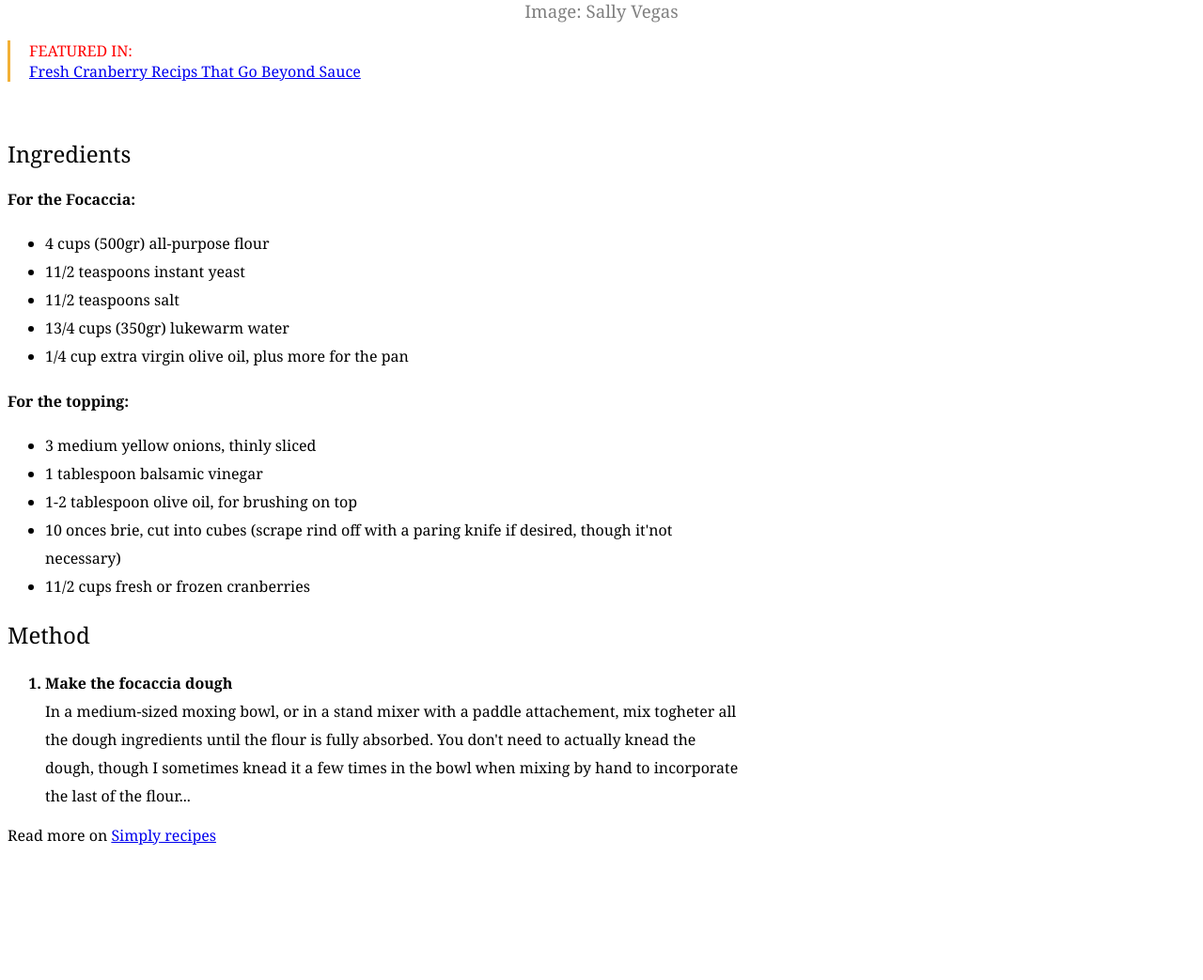
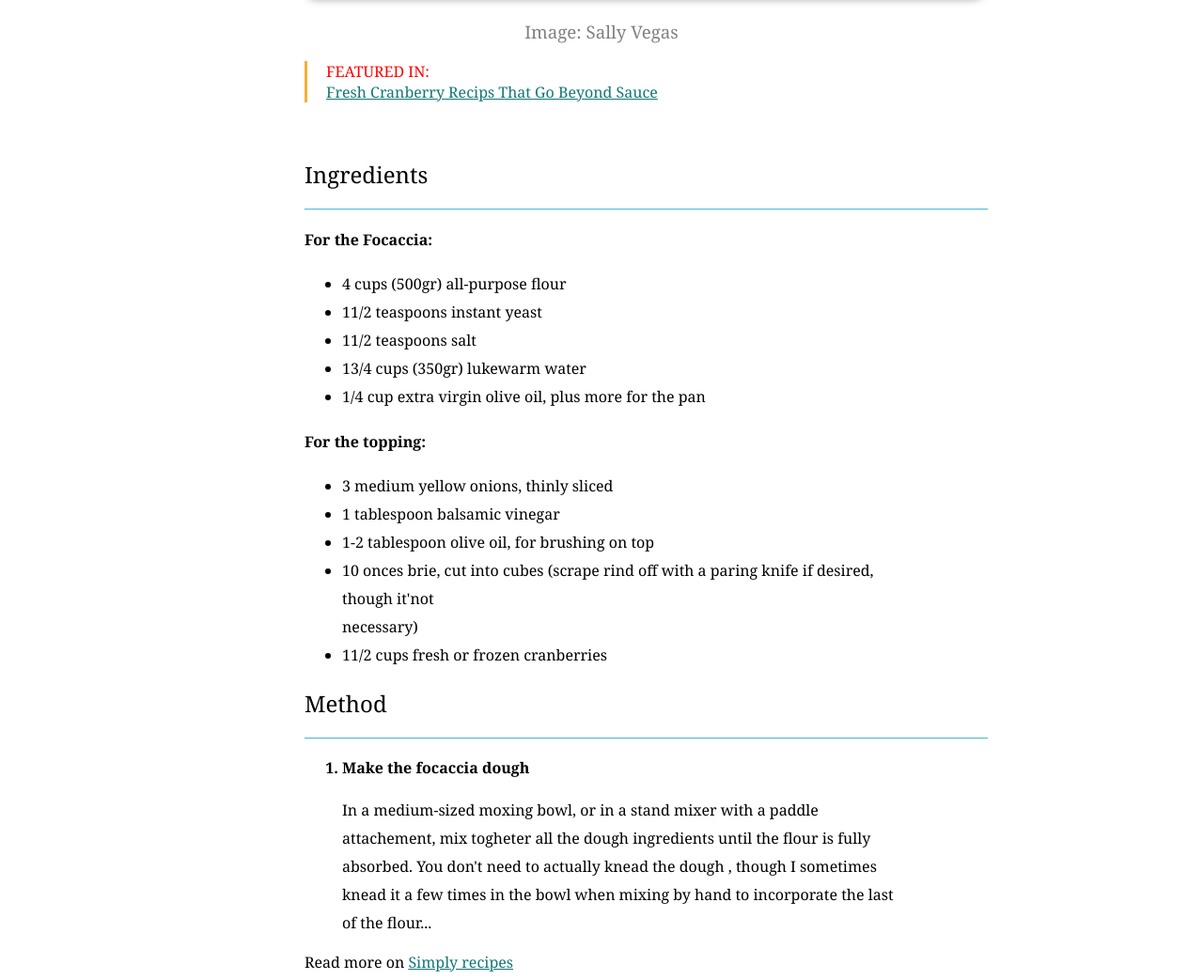
Before and after one commit to Giacomomijkc/epicode-esercizio2, a plain HTML site: page index.html in a window 1280 px wide. Shown: the part 888-1931 px from the top of the page at 94% size. Before the commit the page ends 1796 px from the top, so only its background shows below. Drawn offline with Linux system fonts and the light colour scheme.

Commit message:
Fixed html

```diff
--- a/index.html
+++ b/index.html
@@ -8,15 +8,18 @@
     <title>Mockup</title>
 </head>
 <body>
+    <div class="content">
         <header id="header">
         <img id="logo" src="./logo.png" />
         </header>
+    </div>
     <div id="banner-head">
         <h4 id="title-banner"><span style="font-weight: lighter;" > Part of </span>A SIMPLY FABULOUS THANKSGIVING</h4>
     </div>
+    <div class="content">
             <h1 id="main-title">Focaccia with Caramelized Onions,<br> Cranberries and Brie</h1>
             <p id="paragrafo">Wow your taste buds with this festive focaccia appetizer topped with
-        sweet caramelized onions, tart<br> cranberries and creamy brie. It will become
+            sweet caramelized onions, tart cranberries and creamy brie. It will become
             your new favorite holiday starter"
             </p>
         <div class="image-section">
@@ -25,13 +28,15 @@
         </div>
         <div id="banner-featured">
             <p id="featured"><span style="color: red;" > FEATURED IN:</span><br>
-            <a href="#">Fresh Cranberry Recips That Go Beyond Sauce</a>
+            <a class="link" href="#">Fresh Cranberry Recips That Go Beyond Sauce</a>
             </p>
         </div>
         <div class="recip">
             <h2 id="title-ingredient">Ingredients</h2>
         </div>
-    <span class="line"></span>
+        <div class="line">
+            <span></span>
+        </div>
             <h4 class="recip">For the Focaccia:</h4>
             <ul class="list">
                 <li>4 cups (500gr) all-purpose flour</li>
@@ -52,14 +57,17 @@
         <div class="recip">
             <h2 id="title-method">Method</h2>
         </div>
-        <span class="line"></span>
+        <div class="line">
+            <span></span>
+        </div>
             <ol class="list">
                 <li id="first-element">Make the focaccia dough<br>
-            <span style="font-weight: lighter;">In a medium-sized moxing bowl, or in a stand mixer with a paddle attachement, mix togheter all<br>
-            the dough ingredients until the flour is fully absorbed. You don't need to actually knead the <br>
-            dough, though I sometimes knead it a few times in the bowl when mixing by hand to incorporate<br>
-            the last of the flour...</span></li>
+                <p id="second-element">In a medium-sized moxing bowl, or in a stand mixer with a paddle attachement, mix togheter
+                all the dough ingredients until the flour is fully absorbed. You don't need to actually knead the dough
+                , though I sometimes knead it a few times in the bowl when mixing by hand to incorporate
+                the last of the flour...</p></li>
             </ol>
-    <footer id="footer">Read more on <a href="°">Simply recipes</a></footer>
+        <footer id="footer">Read more on <a class="link" href="#">Simply recipes</a></footer>
+    </div>
 </body>
 </html>
```
Lines whose indentation alone changed are shown as unchanged.
